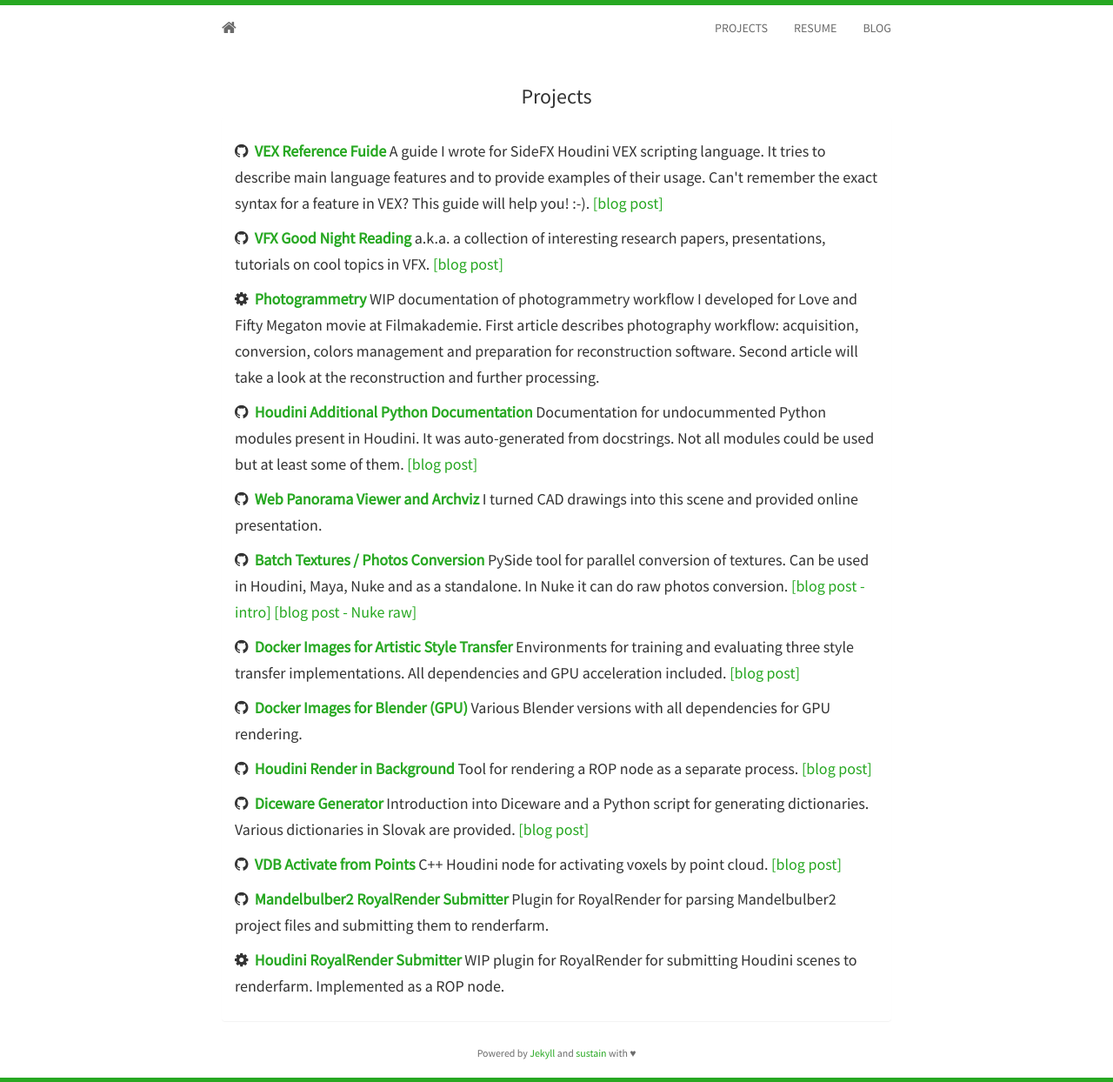
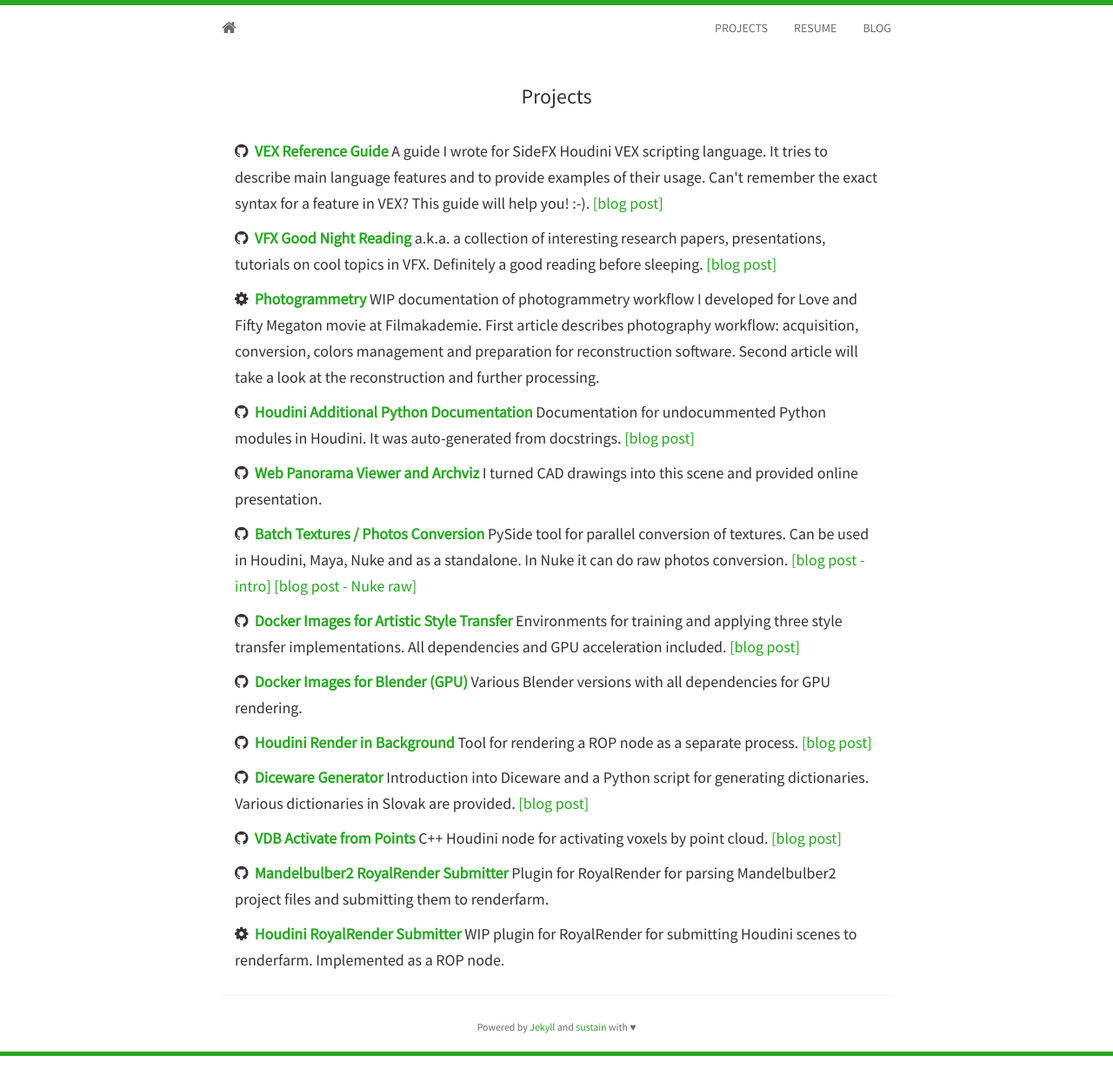
Before and after one commit to jtomori/jtomori.github.io, a Jekyll site: the page built from projects.html, in a window 1280 px wide. Shown: the whole page at 87% size. Built offline with Jekyll 4.4.1, drawn with Linux system fonts in a browser that asks for light colours; nearby versions of some CDN libraries; after the commit the page ends 1214 px from its top, so only the background shows below that.

Commit message:
modified some sentences

```diff
--- a/_includes/projects.html
+++ b/_includes/projects.html
@@ -4,12 +4,12 @@
   <div class="panel panel-default">
     <div class="panel-body">
 		<h5>
-			<i class="fa fa-github"></i>&nbsp;&nbsp;<strong><a href="https://github.com/jtomori/vex_tutorial">VEX Reference Fuide</a></strong>
+			<i class="fa fa-github"></i>&nbsp;&nbsp;<strong><a href="https://github.com/jtomori/vex_tutorial">VEX Reference Guide</a></strong>
 			A guide I wrote for SideFX Houdini VEX scripting language. It tries to describe main language features and to provide examples of their usage. Can't remember the exact syntax for a feature in VEX? This guide will help you! :-). <a href="https://jurajtomori.wordpress.com/2018/02/04/houdini-vex-tutorial/">[blog post]</a>
 		</h5>
 		<h5>
 			<i class="fa fa-github"></i>&nbsp;&nbsp;<strong><a href="https://github.com/jtomori/vfx_good_night_reading">VFX Good Night Reading</a></strong>
-			a.k.a. a collection of interesting research papers, presentations, tutorials on cool topics in VFX. <a href="https://jurajtomori.wordpress.com/2018/06/11/learning-resources-about-vfx-and-cg/">[blog post]</a>
+			a.k.a. a collection of interesting research papers, presentations, tutorials on cool topics in VFX. Definitely a good reading before sleeping. <a href="https://jurajtomori.wordpress.com/2018/06/11/learning-resources-about-vfx-and-cg/">[blog post]</a>
 		</h5>
 		<h5>
 			<i class="fa fa-cog"></i>&nbsp;&nbsp;<strong><a href="https://jurajtomori.wordpress.com/2018/11/30/photogrammetry-photos-and-colors/">Photogrammetry</a></strong>
@@ -17,7 +17,7 @@
 		</h5>
 		<h5>
 			<i class="fa fa-github"></i>&nbsp;&nbsp;<strong><a href="https://github.com/jtomori/houdini_additional_python_docs">Houdini Additional Python Documentation</a></strong>
-			Documentation for undocummented Python modules present in Houdini. It was auto-generated from docstrings. Not all modules could be used but at least some of them. <a href="https://jurajtomori.wordpress.com/2018/05/28/houdini-tip-houdini-python-modules-documentation/">[blog post]</a>
+			Documentation for undocummented Python modules in Houdini. It was auto-generated from docstrings. <a href="https://jurajtomori.wordpress.com/2018/05/28/houdini-tip-houdini-python-modules-documentation/">[blog post]</a>
 		</h5>
 		<h5>
 			<i class="fa fa-github"></i>&nbsp;&nbsp;<strong><a href="https://jtomori.github.io/web_experiments/sdb_he_vr/">Web Panorama Viewer and Archviz</a></strong>
@@ -29,7 +29,7 @@
 		</h5>
 		<h5>
 			<i class="fa fa-github"></i>&nbsp;&nbsp;<strong><a href="https://github.com/jtomori/style_transfer_docker">Docker Images for Artistic Style Transfer</a></strong>
-			Environments for training and evaluating three style transfer implementations. All dependencies and GPU acceleration included. <a href="https://jurajtomori.wordpress.com/2019/01/30/style-transfer-docker-images/">[blog post]</a>
+			Environments for training and applying three style transfer implementations. All dependencies and GPU acceleration included. <a href="https://jurajtomori.wordpress.com/2019/01/30/style-transfer-docker-images/">[blog post]</a>
 		</h5>
 		<h5>
 			<i class="fa fa-github"></i>&nbsp;&nbsp;<strong><a href="https://github.com/jtomori/docker_blender_gpu">Docker Images for Blender (GPU)</a></strong>
--- a/index.html
+++ b/index.html
@@ -9,7 +9,7 @@
 	  </div>
 	  <h3>Hi I'm <strong>{{ site.author }}</strong>, a computer artist.</h3>
 		<h3>I am into VFX, XR, Web and Cloud things.</h3>
-		<h3>I am curious, interested in new tech and I like to code.</h3>
+		<h3>I am curious. I like new tech and I like to code.</h3>
 	  <h3>Have a look at my <a href="{{ site.baseurl }}projects.html">projects</a>.</h3>
 	  <h3>For more check out my <a href="{{ site.baseurl }}/cv">CV</a>.</h3>
 	  <h3>Contact me by <a href="mailto:{{ site.email }}">email</a>.</h3>
```
